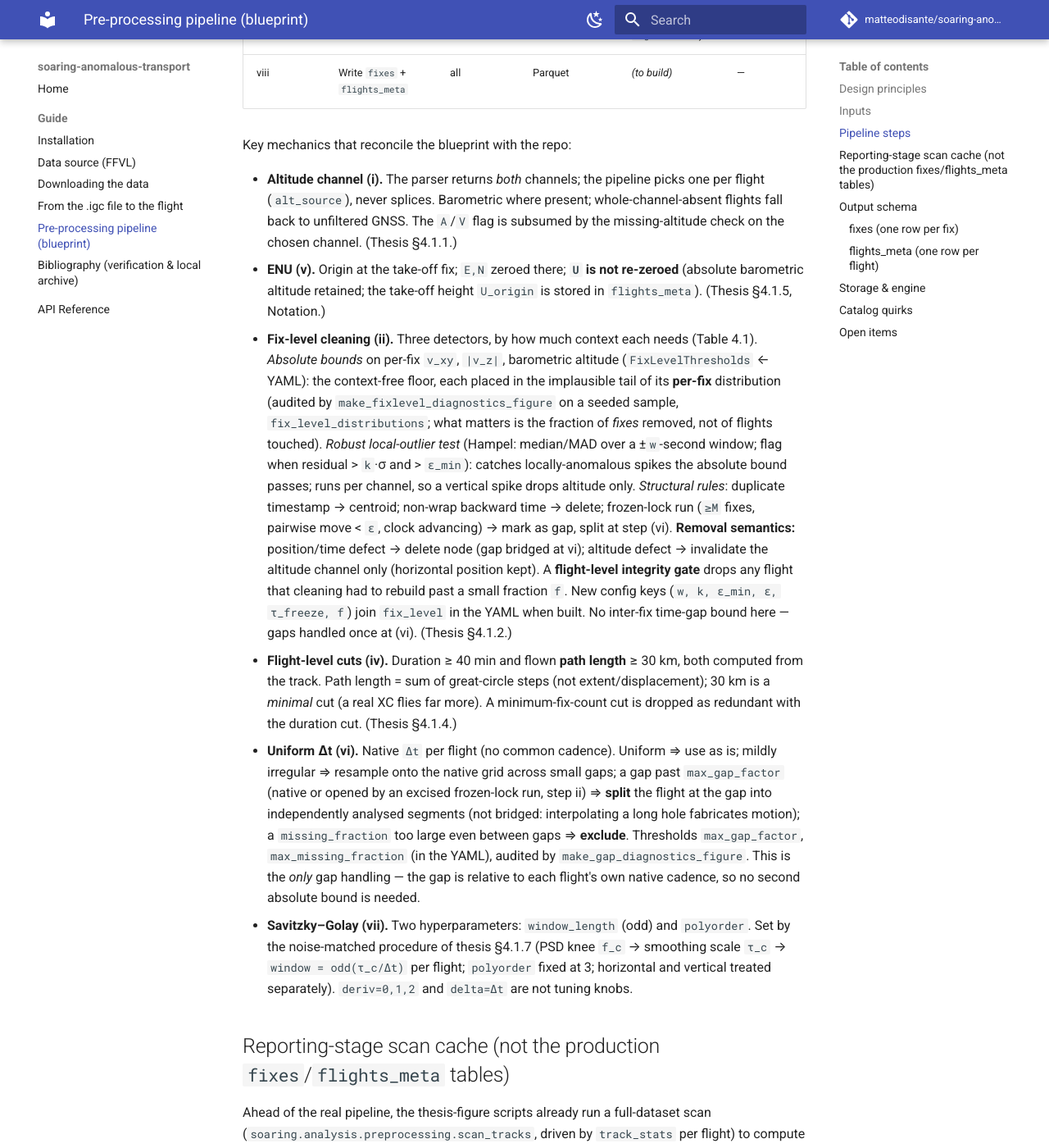
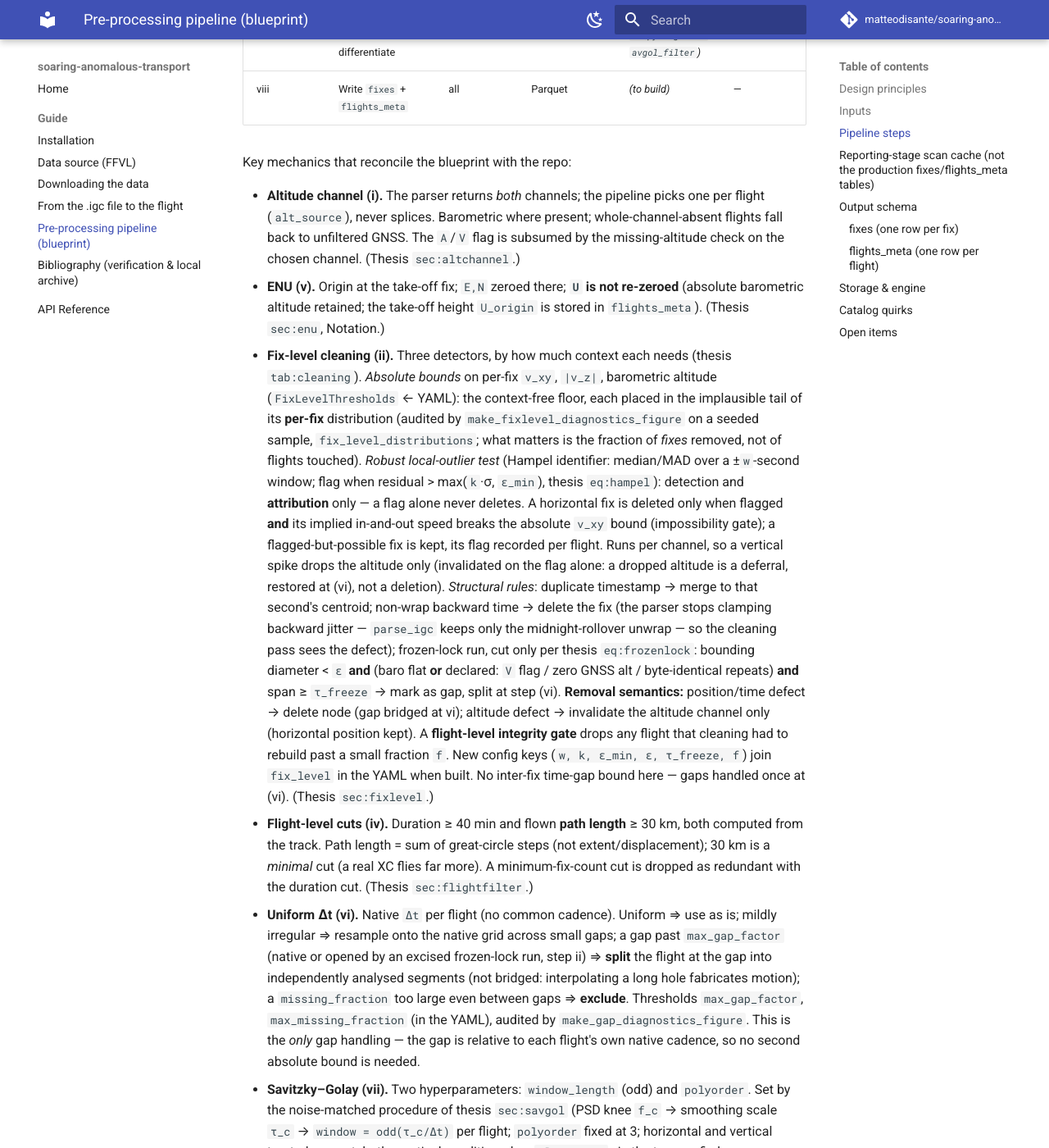
Before and after one commit to matteodisante/soaring-anomalous-transport, an MkDocs documentation site: the page built from docs/guide/preprocessing-pipeline.md, in a window 1280 px wide and 1400 px high, scrolled down 2436 px. Shown: the whole window at 82% size. Built offline with MkDocs 1.6.1 and Material for MkDocs 9.7.7, drawn with Linux system fonts in a browser that asks for light colours; comment, search, counter and statistics services are not loaded; some of the changed text lies outside the part shown.

Commit message:
thesis(cleaning-spec): one contract across body, appendix and blueprint
Unify the three cleaning specs that had drifted apart, and ground the prose in
the generated numbers:

- frozen-lock rule pinned as eq:frozenlock -- collapsed AND (baro-flat OR
  declared: V/zero-alt/byte-identical) AND span >= tau_freeze -- consistently
  in the body, the table, appendix C2 ("three tests agree" implied an AND) and
  the docs blueprint (which lacked the barometric witness entirely); the
  byte-identical-under-climbing-baro corner case is now stated and cut.
- the Hampel identifier's role stated honestly (eq:hampel in the body):
  detection and attribution; deletion stays gated by the absolute speed bound,
  so the "flags 30 m/s where the 45 m/s bound passes" example no longer
  implies a deletion the rule never makes; a flagged altitude invalidates on
  the flag alone (a deferral, not a deletion).
- facts aligned with the data: recent hang-glider seasons contribute hundreds,
  not thousands; paragliders are 69% at 1 s, not "almost all"; the ENU
  conversion is not the final step and precedes resampling; trimming is
  defined as the first/last sustained crossing (time-reversed rule), with the
  ground-speed caveat recorded; census numbers quoted via the \StatScan*
  macros -- which also fixes the stale 2.7 h paraglider median (the scan says
  2.6 h).
- validation extended: |v_z| cuts must be isolated, not run-shaped (a spiral
  dive sustains 15-20 m/s of real sink); the backward-time clamp moves out of
  parse_igc when the cleaning routine lands; duplicate-centroid dilution
  acknowledged and bounded.

Co-Authored-By: Claude Fable 5 <noreply@anthropic.com>

```diff
--- a/docs/guide/preprocessing-pipeline.md
+++ b/docs/guide/preprocessing-pipeline.md
@@ -8,7 +8,8 @@
     short usage guide — it is **not** maintained as a second copy forever.
 
     The **why** (justification, method, hyperparameter reasoning) lives in the thesis,
-    chapter *Next steps*, §4.1 — not here. The **numbers** (all thresholds) live in
+    chapter *The dataset*, section *Trajectory pre-processing* (`sec:preproc`) — not here.
+    The **numbers** (all thresholds) live in
     `configs/preprocessing.yaml` (loaded via `load_preproc_config`) — not here. This page
     never restates either; it links to them. That is how we avoid a thesis/doc that drift.
 
@@ -48,20 +49,20 @@ it is a coarse pre-filter and provenance source, never the basis of a scientific
 
 ## Pipeline steps
 
-Order and rationale: thesis §4.1. Steps (i)–(iv) act on **raw geographic** coordinates
-(great-circle speeds); (v) converts to the metric ENU frame; (vi)–(vii) are metric.
+Order and rationale: thesis `sec:preproc`. Steps (i)–(iv) act on **raw geographic**
+coordinates (great-circle speeds); (v) converts to the metric ENU frame; (vi)–(vii) are metric.
 
 | # | Step | Acts on | Produces | Code home | Thesis |
 |---|---|---|---|---|---|
-| 0 | Ingest catalogs, add `source`, coarse pre-filter (no track ⇒ skip) | catalog | candidate flight list | `acquisition.ffvl.catalog` | §3 |
-| 1 | Parse IGC `B`/`H` records | `.igc` | fixes `[t,lat,lon,valid,baro_alt,gnss_alt]` | `analysis.igc.parse_igc` | §3, §4.1 |
-| i | Choose altitude channel per flight | fixes | `alt_source ∈ {baro,gnss}` + chosen `alt` | *(to build)* | §4.1.1 |
-| ii | Fix-level cleaning: absolute bounds + robust local test + structural rules | raw geo | cleaned fixes | `FixLevelThresholds` ← YAML; `fix_level_distributions` | §4.1.2 |
-| iii | Trim ground phases (`v_xy` sustained) | raw geo | airborne segment | `TrimmingThresholds` ← YAML | §4.1.3 |
-| iv | Flight-level filtering (duration + path length) | parsed tracks | keep/drop + reason | `FlightLevelThresholds` ← YAML, `scan_tracks` | §4.1.4 |
-| v | Geographic → ECEF → ENU (origin = take-off) | geo | `E,N,U` | *(to build; formula in thesis)* | §4.1.5 |
-| vi | Enforce uniform `Δt` within flight | ENU | uniform series or exclusion | *(to build)* | §4.1.6 |
-| vii | Savitzky–Golay smooth + differentiate | ENU | pos/vel/acc | *(to build; `scipy.signal.savgol_filter`)* | §4.1.7 |
+| 0 | Ingest catalogs, add `source`, coarse pre-filter (no track ⇒ skip) | catalog | candidate flight list | `acquisition.ffvl.catalog` | `sec:catalog` |
+| 1 | Parse IGC `B`/`H` records | `.igc` | fixes `[t,lat,lon,valid,baro_alt,gnss_alt]` | `analysis.igc.parse_igc` | `sec:igcformat` |
+| i | Choose altitude channel per flight | fixes | `alt_source ∈ {baro,gnss}` + chosen `alt` | *(to build)* | `sec:altchannel` |
+| ii | Fix-level cleaning: absolute bounds + robust local test + structural rules | raw geo | cleaned fixes | `FixLevelThresholds` ← YAML; `fix_level_distributions` | `sec:fixlevel` |
+| iii | Trim ground phases (`v_xy` sustained) | raw geo | airborne segment | `TrimmingThresholds` ← YAML | `sec:trimming` |
+| iv | Flight-level filtering (duration + path length) | parsed tracks | keep/drop + reason | `FlightLevelThresholds` ← YAML, `scan_tracks` | `sec:flightfilter` |
+| v | Geographic → ECEF → ENU (origin = take-off) | geo | `E,N,U` | *(to build; formula in thesis)* | `sec:enu` |
+| vi | Enforce uniform `Δt` within flight | ENU | uniform series or exclusion | *(to build)* | `sec:uniform` |
+| vii | Savitzky–Golay smooth + differentiate | ENU | pos/vel/acc | *(to build; `scipy.signal.savgol_filter`)* | `sec:savgol` |
 | viii | Write `fixes` + `flights_meta` | all | Parquet | *(to build)* | — |
 
 Key mechanics that reconcile the blueprint with the repo:
@@ -69,29 +70,38 @@ Key mechanics that reconcile the blueprint with the repo:
 - **Altitude channel (i).** The parser returns *both* channels; the pipeline picks one per
   flight (`alt_source`), never splices. Barometric where present; whole-channel-absent
   flights fall back to unfiltered GNSS. The `A`/`V` flag is subsumed by the
-  missing-altitude check on the chosen channel. (Thesis §4.1.1.)
+  missing-altitude check on the chosen channel. (Thesis `sec:altchannel`.)
 - **ENU (v).** Origin at the take-off fix; `E,N` zeroed there; **`U` is not re-zeroed**
   (absolute barometric altitude retained; the take-off height `U_origin` is stored in
-  `flights_meta`). (Thesis §4.1.5, Notation.)
-- **Fix-level cleaning (ii).** Three detectors, by how much context each needs (Table 4.1).
-  *Absolute bounds* on per-fix `v_xy`, `|v_z|`, barometric altitude (`FixLevelThresholds` ←
+  `flights_meta`). (Thesis `sec:enu`, Notation.)
+- **Fix-level cleaning (ii).** Three detectors, by how much context each needs (thesis
+  `tab:cleaning`). *Absolute bounds* on per-fix `v_xy`, `|v_z|`, barometric altitude
+  (`FixLevelThresholds` ←
   YAML): the context-free floor, each placed in the implausible tail of its **per-fix**
   distribution (audited by `make_fixlevel_diagnostics_figure` on a seeded sample,
   `fix_level_distributions`; what matters is the fraction of *fixes* removed, not of flights
-  touched). *Robust local-outlier test* (Hampel: median/MAD over a ±`w`-second window; flag
-  when residual > `k`·σ and > `ε_min`): catches locally-anomalous spikes the absolute bound
-  passes; runs per channel, so a vertical spike drops altitude only. *Structural rules*:
-  duplicate timestamp → centroid; non-wrap backward time → delete; frozen-lock run (`≥M`
-  fixes, pairwise move < `ε`, clock advancing) → mark as gap, split at step (vi). **Removal
+  touched). *Robust local-outlier test* (Hampel identifier: median/MAD over a ±`w`-second
+  window; flag when residual > max(`k`·σ, `ε_min`), thesis `eq:hampel`): detection and
+  **attribution** only — a flag alone never deletes. A horizontal fix is deleted only when
+  flagged **and** its implied in-and-out speed breaks the absolute `v_xy` bound
+  (impossibility gate); a flagged-but-possible fix is kept, its flag recorded per flight.
+  Runs per channel, so a vertical spike drops the altitude only (invalidated on the flag
+  alone: a dropped altitude is a deferral, restored at (vi), not a deletion). *Structural
+  rules*: duplicate timestamp → merge to that second's centroid; non-wrap backward time →
+  delete the fix (the parser stops clamping backward jitter — `parse_igc` keeps only the
+  midnight-rollover unwrap — so the cleaning pass sees the defect); frozen-lock run, cut
+  only per thesis `eq:frozenlock`: bounding diameter < `ε` **and** (baro flat **or**
+  declared: `V` flag / zero GNSS alt / byte-identical repeats) **and** span ≥ `τ_freeze` →
+  mark as gap, split at step (vi). **Removal
   semantics:** position/time defect → delete node (gap bridged at vi); altitude defect →
   invalidate the altitude channel only (horizontal position kept). A **flight-level integrity
   gate** drops any flight that cleaning had to rebuild past a small fraction `f`. New config
   keys (`w, k, ε_min, ε, τ_freeze, f`) join `fix_level` in the YAML when built. No inter-fix
-  time-gap bound here — gaps handled once at (vi). (Thesis §4.1.2.)
+  time-gap bound here — gaps handled once at (vi). (Thesis `sec:fixlevel`.)
 - **Flight-level cuts (iv).** Duration ≥ 40 min and flown **path length** ≥ 30 km, both
   computed from the track. Path length = sum of great-circle steps (not extent/displacement);
   30 km is a *minimal* cut (a real XC flies far more). A minimum-fix-count cut is dropped as
-  redundant with the duration cut. (Thesis §4.1.4.)
+  redundant with the duration cut. (Thesis `sec:flightfilter`.)
 - **Uniform Δt (vi).** Native `Δt` per flight (no common cadence). Uniform ⇒ use as is;
   mildly irregular ⇒ resample onto the native grid across small gaps; a gap past
   `max_gap_factor` (native or opened by an excised frozen-lock run, step ii) ⇒ **split** the
@@ -101,9 +111,11 @@ Key mechanics that reconcile the blueprint with the repo:
   `make_gap_diagnostics_figure`. This is the *only* gap handling — the gap is relative to each
   flight's own native cadence, so no second absolute bound is needed.
 - **Savitzky–Golay (vii).** Two hyperparameters: `window_length` (odd) and `polyorder`.
-  Set by the noise-matched procedure of thesis §4.1.7 (PSD knee `f_c` → smoothing scale
+  Set by the noise-matched procedure of thesis `sec:savgol` (PSD knee `f_c` → smoothing scale
   `τ_c` → `window = odd(τ_c/Δt)` per flight; `polyorder` fixed at 3; horizontal and
-  vertical treated separately). `deriv=0,1,2` and `delta=Δt` are not tuning knobs.
+  vertical treated separately, the vertical conditioned on `alt_source` via the two config
+  keys `tau_c_vertical_baro_s`/`tau_c_vertical_gnss_s`). `deriv=0,1,2` and `delta=Δt` are
+  not tuning knobs.
 
 ## Reporting-stage scan cache (not the production `fixes`/`flights_meta` tables)
 
@@ -120,7 +132,7 @@ summary, Parquet), far fewer columns, no `alt_source`/provenance/versioning.
 `track_stats` also computes a few per-flight QC fields, free byproducts of the same scan:
 `baro_present_frac`, `max_vxy_mps`, `max_vz_mps`, `baro_alt_min_m`, `baro_alt_max_m`.
 `baro_present_frac` is consumed by the altitude-noise figure's fallback-rate panel (thesis
-§4.1.1), which prefers this cache (`altitude_noise.baro_presence_from_scan`) over its own
+`sec:altchannel`), which prefers this cache (`altitude_noise.baro_presence_from_scan`) over its own
 separate scan when it exists, turning a sampled estimate into an exact census at no extra
 parsing cost. The speed/altitude fields are per-flight *maxima*, so they only say which
 *flights* a fix-level bound would touch; the fix-level figure (step ii) instead uses genuine
@@ -186,12 +198,13 @@ Handle at ingestion (empirically observed on the real files):
   `configs/preprocessing.yaml` → finalize from the real PSD study on `E,N,U`.
   (`polyorder`, the filtering and trimming cuts are set.)
 - The `sampling` cuts (`max_gap_factor`/`max_missing_fraction`) and the fix-level **absolute
-  bounds** (Table 4.1) are set and **audited** on the real data (`make_gap_diagnostics_figure`,
-  thesis §4.1.6; `make_fixlevel_diagnostics_figure`, §4.1.2). Revisit only if a future
+  bounds** (thesis `tab:cleaning`) are set and **audited** on the real data
+  (`make_gap_diagnostics_figure`,
+  thesis `sec:uniform`; `make_fixlevel_diagnostics_figure`, `sec:fixlevel`). Revisit only if a future
   source's distributions place a cut outside its implausible tail.
 - The fix-level **robust-outlier** (`w, k, ε_min`) and **frozen-lock** (`ε, τ_freeze`)
   parameters, plus the integrity fraction `f`, are designed but not yet set or audited →
-  calibrate via the injected-defect + downstream-invariance tests (thesis §4.1.2) once the
+  calibrate via the injected-defect + downstream-invariance tests (thesis `sec:fixlevel`) once the
   cleaning routine is built. These are false-*negative* / bias checks; the removed-fraction
   audit above only bounds false positives.
 - Actual `flight_id` cross-source intersection check → confirms the `(source, flight_id)` key.
```
Also changed, not shown: 8 other files.
